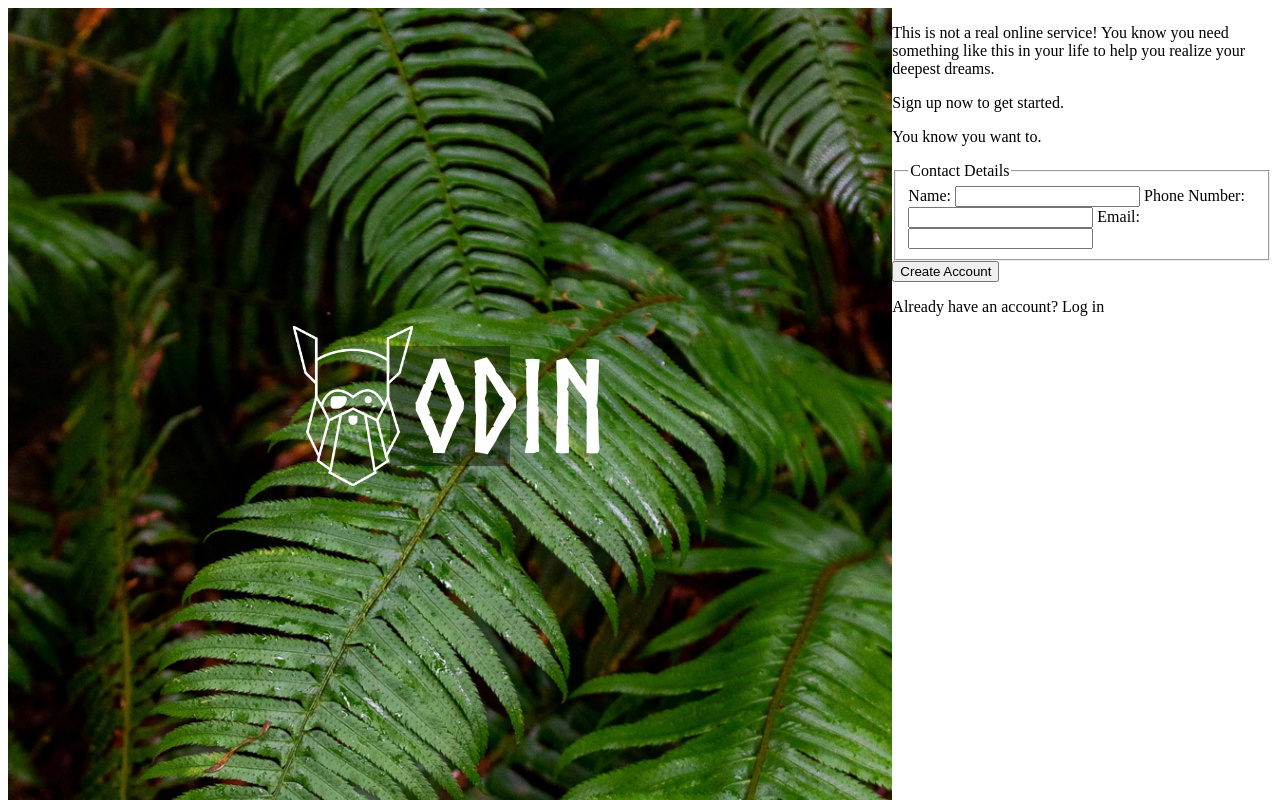
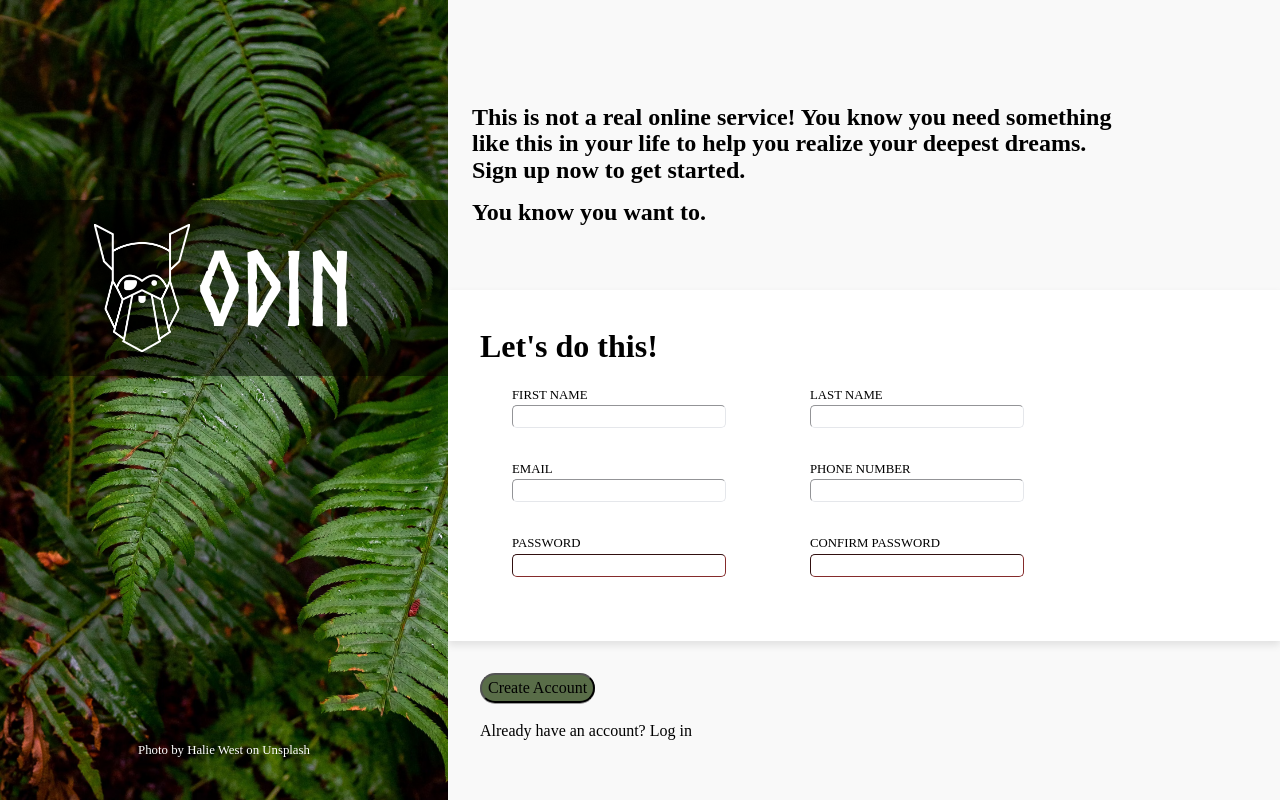
Before and after one commit to kmastra/odin_sign-up, a plain HTML site: page index.html in a window 1280 px wide. Shown: the top 800 px of the page. Drawn offline with Linux system fonts and the light colour scheme.

Commit message:
Updated index.html, style.css

```diff
--- a/index.html
+++ b/index.html
@@ -9,32 +9,60 @@
 <body>
     <div class="main">
         <div class="left-side">
-            <img src="images/bg-photo.avif" alt="A leafy greenish stuff">
-                <div class="logo-container">
-                    <img class="odin-icon" src="images/odin-lined.png" alt="Odin logo">
-                    <p class="odin-text">ODIN</p>
-            </div>
-            <div class="photo-credit">Photo by Halie West on Unsplash</div>
+            <header>
+                <img src="images/odin-lined.png" alt="Odin logo">
+                <h1 class="logo-text">ODIN</h1>
+            </header>
+            <footer>
+                <p>Photo by Halie West on Unsplash</p>
+            </footer>
         </div>
 
         <div class="right-side">
             <div class="top-side">
                 <p>This is not a real online service! You know you need something like this in your life to help you realize your deepest dreams.</p>
                 <p>Sign up now to get started.</p>
-                <p>You know you want to.</p>
+                <p class="subtitle">You know you want to.</p>
             </div>
             <fieldset>
-                <legend>Contact Details</legend>
+                <h1>Let's do this!</h1>
+                <div class="form-row">
+                    <div class="form-group">
+                        <label for="first_name">FIRST NAME</label>
+                        <input type="text" id="first_name" name="first_name">
+                     </div>
+                     <div class="form-group">
+                        <label for="last_name">LAST NAME</label>
+                        <input type="text" id="last_name" name="last_name">
+                    </div>
+                </div>
 
-                <label for="name">Name:</label>
-                <input type="text" id="name" name="name">
+                <div class="form-row">
+                    <div class="form-group">
+                        <label for="email">EMAIL</label>
+                        <input type="email" id="email" name="email">
+                    </div>
 
-                <label for="phone_number">Phone Number:</label>
-                <input type="tel" id="phone_number" name="phone_number">
+                    <div class="form-group">
+                        <label for="phone_number">PHONE NUMBER</label>
+                        <input type="tel" id="phone_number" name="phone_number">
+                    </div>
+                </div>
 
-                <label for="email">Email:</label>
-                <input type="email" id="email" name="email">
+                <div class="form-row">
+                    <div class="form-group">
+                        <label for="user_password">PASSWORD</label>
+                        <input type="password" id="user_password" name="password" required>
+                    </div>
+
+                    <div class="form-group">
+                        <label for="confirm_user_password">CONFIRM PASSWORD</label>
+                        <input type="password" id="confirm_user_password" name="confirm_user_password" required>
+                    </div>
+                </div>
+
             </fieldset>
+
             <div class="bottom-side">
                 <button type="submit">Create Account</button>
                 <p>Already have an account? Log in</p>
--- a/style.css
+++ b/style.css
@@ -1,52 +1,197 @@
+/*
+  Josh's Custom CSS Reset
+  https://www.joshwcomeau.com/css/custom-css-reset/
+*/
+
+*, *::before, *::after {
+    box-sizing: border-box;
+  }
+
+  * {
+    margin: 0;
+  }
+
+  body {
+    line-height: 1.5;
+    -webkit-font-smoothing: antialiased;
+  }
+
+  img, picture, video, canvas, svg {
+    display: block;
+    max-width: 100%;
+  }
+
+  input, button, textarea, select {
+    font: inherit;
+  }
+
+  p, h1, h2, h3, h4, h5, h6 {
+    overflow-wrap: break-word;
+  }
+
+  p {
+    text-wrap: pretty;
+  }
+  h1, h2, h3, h4, h5, h6 {
+    text-wrap: balance;
+  }
+
+  #root, #__next {
+    isolation: isolate;
+  }
+
+
+
 @font-face {
     font-family: norse-bold;
     src: url(./fonts/Norse-Bold.otf);
 }
 .main {
     display: flex;
-    flex-direction: row;
+
 }
 
 .left-side {
+    background: top left/cover no-repeat url(images/bg-photo.avif);
+    min-height: 100vh;
+    flex: 1 1 35vw;
+    color: white;
+    display: flex;
+    flex-direction: column;
     position: relative;
 }
 
+.left-side header {
+    background-color: rgba(0, 0, 0, 0.5);
+    padding: 1.5rem;
+    line-height: min(10vw, 10rem);
+    margin-top: clamp(25vh, 25%, 25vh);
+    display: flex;
+    gap: 0.5rem;
+    justify-content: center;
+    align-items: center;
+  }
+
 .left-side img {
-    display: block;
-    width: 100%;
-    height: auto;
+    height: 1lh;
+    width: auto;
+  }
+
+.left-side h1.logo-text {
+    font-family: norse-bold, sans-serif;
+    color: white;
+    margin: 0;
+    font-size: 0.8lh;
+  }
+
+.left-side a {
+    color: white;
+  }
+
+.left-side footer {
+    font-size: 0.8rem;
+    text-align: center;
+    margin-top: auto;
+    margin-bottom: clamp(5vh, 5%, 5vh);
+  }
+
+.left-side footer {
+    color: white;
+  }
+
+.left-side footer a:visited {
+    color: white;
+    text-decoration: none;
+  }
+
+.left-side footer a:link {
+    color: white;
+    text-decoration: none;
+  }
+
+.left-side footer a:hover {
+    color: gray;
+    text-decoration: underline;
+  }
+
+.right-side {
+  min-height: 100vh;
+  flex: 1 1 65vw;
+  display: flex;
+  flex-direction: column;
+  background-color: #f9f9f9;
 }
 
-.left-side .logo-container {
-    display: flex;
-    flex-direction: row;
-    justify-content: center;
-    align-items: center;
-    position: absolute;
-    top: 30%;
-    left: 50%;
-    transform: translate(-50%, -50%);
-    color: white;
-    font-size: 128px;
-    font-weight: bold;
-    font-family: norse-bold, sans-serif;
-    width: 120px;
-    height: 120px;
-    background: rgba(0, 0, 0, 0.4);
-    background-position: center;
-    background-size: 200px 100px;
+.right-side .top-side {
+  padding: 1.5rem;
+  font-size: 1.5rem;
+  font-weight: bold;
+  line-height: 1.1;
+  display: flex;
+  flex-direction: column;
+  justify-content: center;
+  margin-top: clamp(10vh, 10%, 10vh);
+  margin-bottom: clamp(5vh, 5%, 5vh);
+  padding-right: clamp(10vw, 5%, 10vw);
 }
 
-.left-side .photo-credit {
-    position: absolute;
-    top: 98%;
-    left: 50%;
-    transform: translate(-50%, -50%);
-    color: white;
-    font-size: 18px;
+.right-side .top-side .subtitle {
+  margin-top: clamp(2vh, 2%, 2vh);
 }
 
-.odin-icon {
-    width: 10px;
-    height: 10px;
+fieldset {
+  border: 0cap;
+  padding: 2rem;
+  background-color: white;
+  box-shadow: 0 4px 8px rgba(0, 0, 0, 0.1);
 }
+
+fieldset h1 {
+  margin-bottom: 1rem;
+  font-size: 2rem;
+}
+
+.form-row {
+  display: flex;
+  justify-content: space-between;
+  margin-bottom: 2rem;
+  gap: 20px;
+  padding-right: clamp(15vw, 5%, 15vw);
+}
+
+.form-group {
+  display: flex;
+  flex-direction: column;
+  flex: 1;
+  font-size: 0.8rem;
+  padding-left: 2rem;
+  padding-right: 2rem;
+}
+
+.bottom-side {
+  padding: 2rem;
+}
+
+.bottom-side button {
+  background-color: #596D48;
+  margin-bottom: 1rem;
+  cursor: pointer;
+  border-radius: 15px;
+  box-shadow: 0 1px #999;
+}
+
+input {
+  border-color: #E5E7EB;
+  border-radius: 5px;
+  border-width: 1.5px;
+  outline: none;
+  transition: border-color 0.5s ease;
+}
+
+input:focus {
+  border-color: #3B82F6;
+}
+
+input:invalid {
+  border-color: rgb(133, 43, 43);
+}
```
